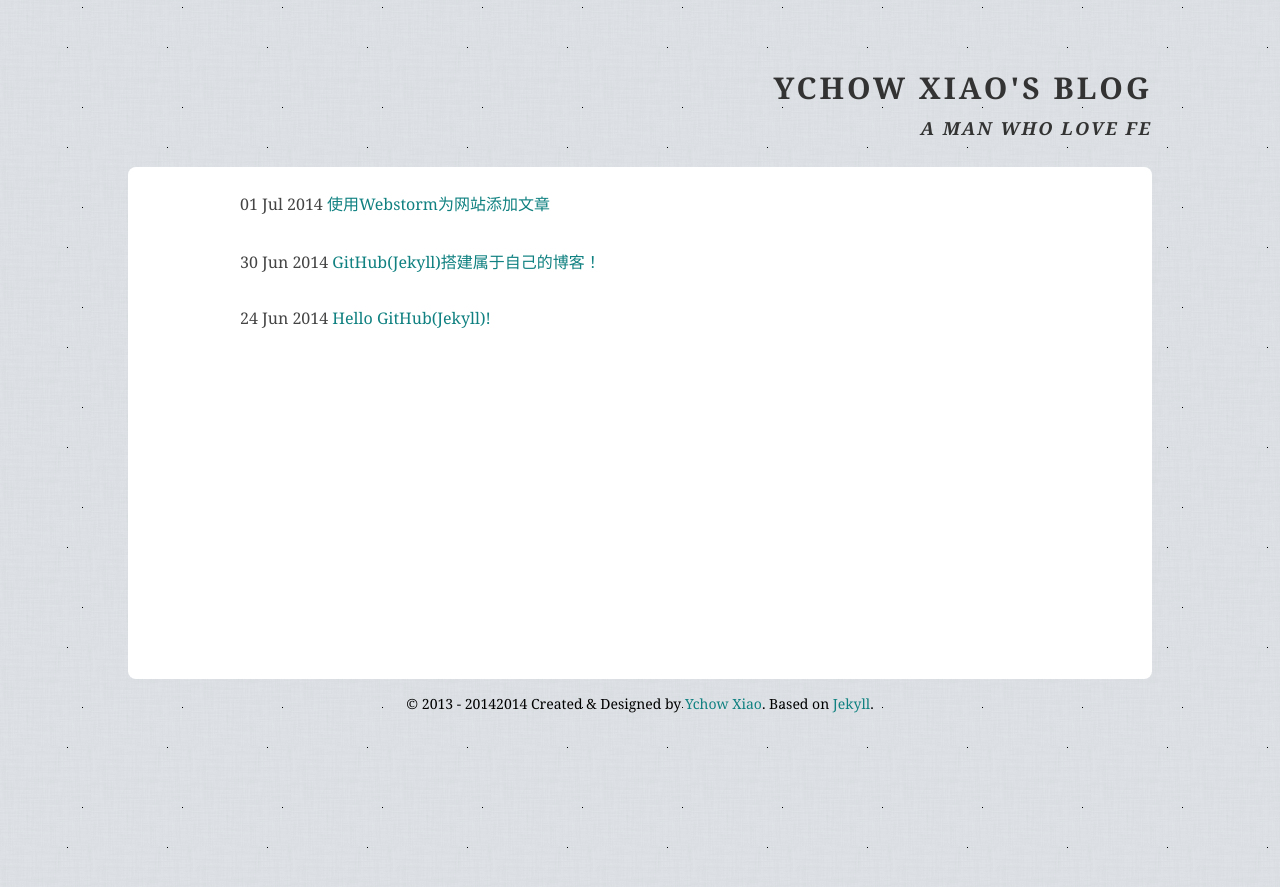
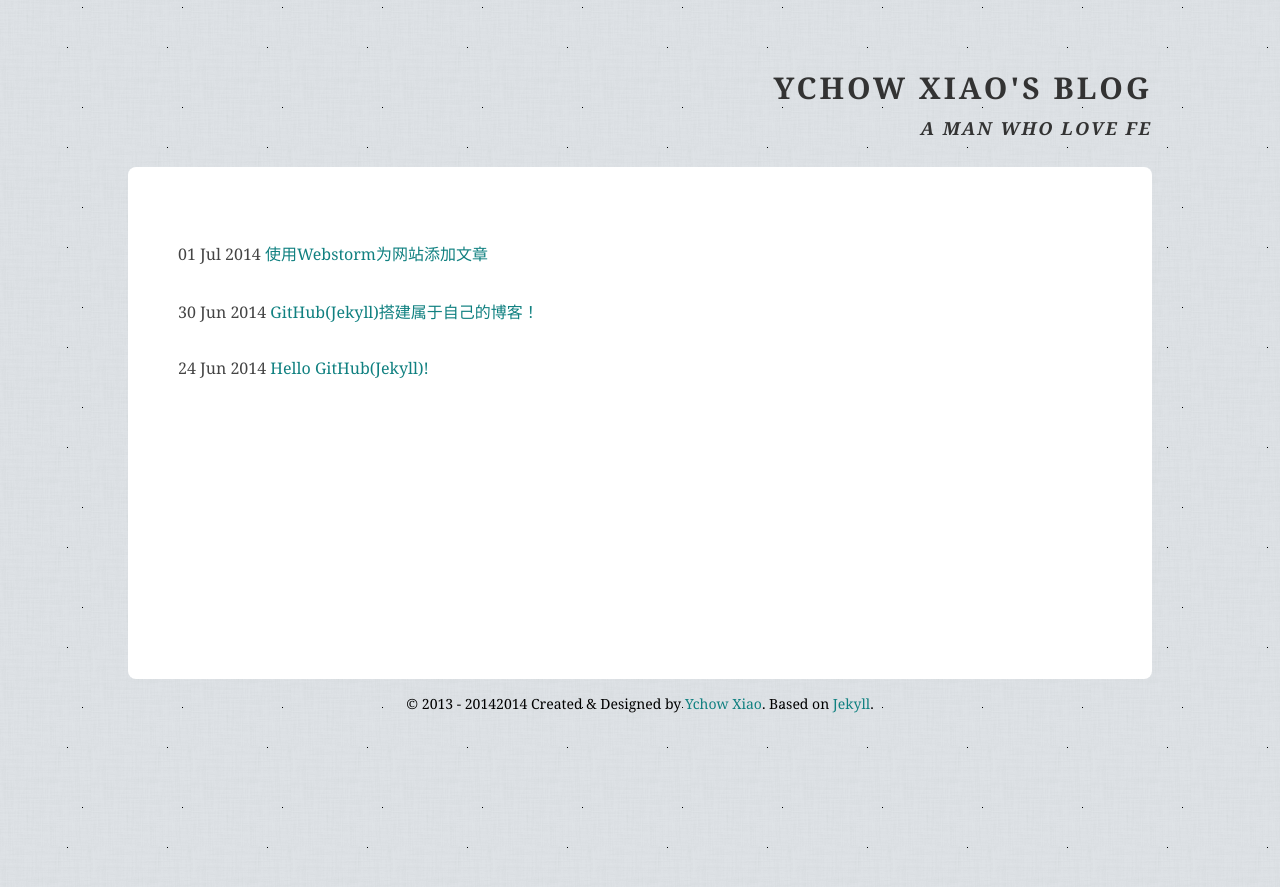
Before and after one commit to kai517/ychowxiao, a Jekyll site: the page built from index.html, in a window 1280 px wide. Shown: the top 887 px of the page. Built offline with Jekyll 4.4.1, drawn with Linux system fonts in a browser that asks for light colours.

Commit message:
Update main.css

```diff
--- a/css/main.css
+++ b/css/main.css
@@ -1,7 +1,7 @@
 @charset "utf-8";
 /*********************************************
 * CSS Document for Ychowxiao.com
-* Start Time 2014-06-29
+* Start Time 2014-08-5
 * Author : YchowXiao
 * Contect : yuanzhouxiao@foxmail.com
 **********************************************/
@@ -116,7 +116,7 @@ h1 a{color:rgb(51,51,51)!important;}
 #blog h2{text-align:center;line-height:30px;color:#108080;}
 p{text-align: center;line-height: 30px;}
 #blog p{text-align:left;text-indent:2em;}
-ul{width:800px;margin:0 auto;}
+ul{width:400px;padding:50px 0 0 50px;}
 ul li{margin-bottom:10px;}
 #ft{padding:10px 0 ;color:#000;font-size:14px;line-height:30px;text-align:center;}
 #blog h3:before,#blog h4:before,#blog h5:before{float: left; margin-top: 12px; margin-right: 10px;content: '';height: 5px; width: 128px; background-color: #abcdef;}
```
